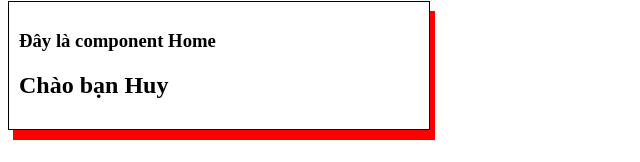
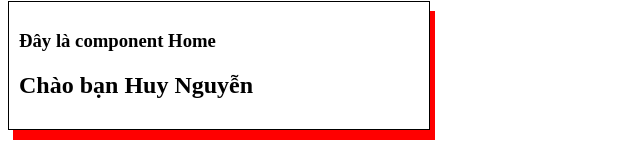
Before and after one commit to TranTienDe/Angular12, an Angular app: page / in a window 1280 px wide. Shown: the part 173-335 px from the top of the page, without its empty margins (0-640 px from the left). Built offline with nearby package versions, Linux system fonts and the light colour scheme.

Commit message:
DataBinding value

```diff
--- a/src/app/home/home.component.ts
+++ b/src/app/home/home.component.ts
@@ -6,7 +6,7 @@ import { Component, OnInit } from '@angular/core';
   styleUrls: ['./home.component.scss']
 })
 export class HomeComponent implements OnInit {
-  public name = 'Huy';
+  public name = 'Huy Nguyễn';
 
   constructor() { }
 
```
